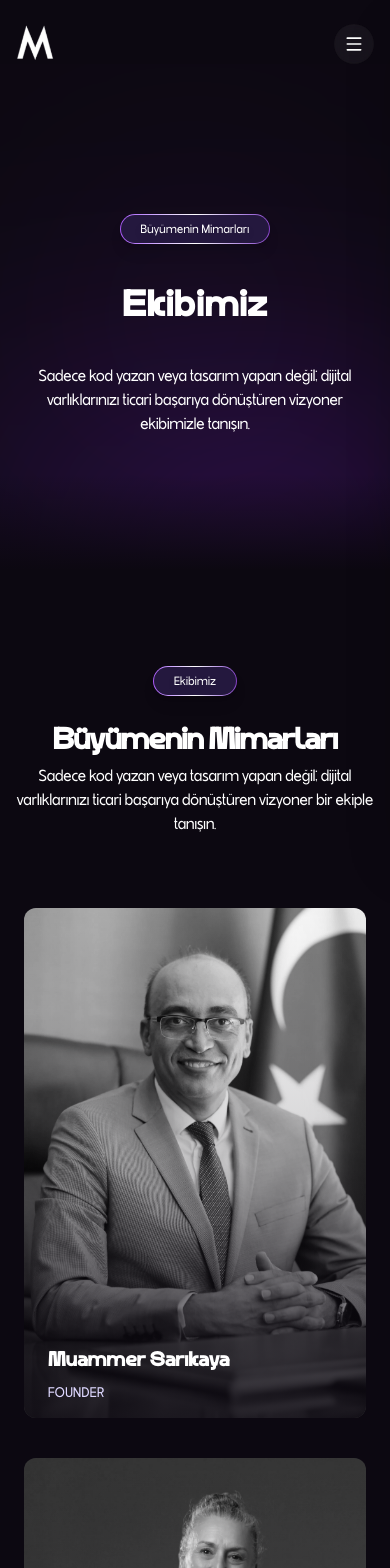
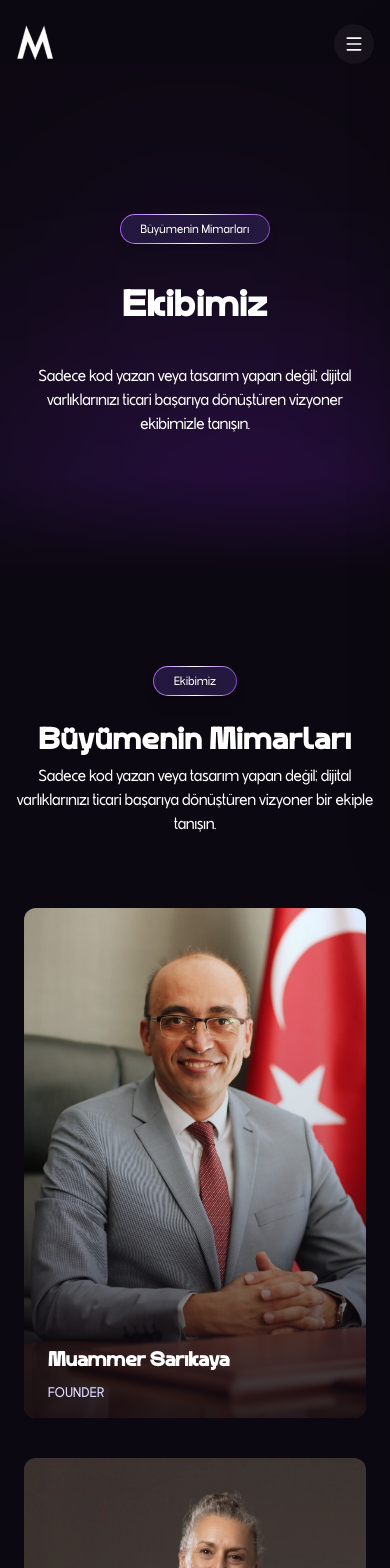
Before and after one commit to medusamedya/medusa-global-web-v2, a Next.js app: page /team in a window 390 px wide. Shown: the top 1568 px of the page. Built offline with nearby package versions, Linux system fonts and the light colour scheme.

Commit message:
Resimdeki grayscale kaldırıldı

```diff
--- a/src/app/about/components/Team.tsx
+++ b/src/app/about/components/Team.tsx
@@ -167,7 +167,7 @@ export default function Team() {
         >
           <Badge text="Ekibimiz" className="mb-8" />
 
-          <h2 className="font-heading text-3xl md:text-5xl font-extrabold text-white tracking-tight">
+          <h2 className="font-heading text-3xl md:text-5xl font-extrabold text-white tracking-wide">
             Büyümenin{" "}
 
               Mimarları
@@ -201,11 +201,11 @@ export default function Team() {
                     <img
                       src={member.image}
                       alt={member.name}
-                      className="w-full h-full object-cover filter grayscale group-hover:grayscale-0 scale-100 group-hover:scale-105 transition-all duration-700 ease-[cubic-bezier(0.25,1,0.5,1)]"
+                      className="w-full h-full object-cover filter lg:grayscale group-hover:grayscale-0 scale-100 group-hover:scale-105 transition-all duration-700 ease-[cubic-bezier(0.25,1,0.5,1)]"
                     />
 
                     {/* Resim Üzeri Karartma (Yeni Renk: Surface-1 ile uyumlu geçiş) */}
-                    <div className="absolute inset-0 bg-gradient-to-t from-medusa-surface-1 via-medusa-surface-1/20 to-transparent opacity-80" />
+                    <div className="absolute inset-0 bg-gradient-to-t from-medusa-surface-1 via-medusa-surface-1/20 to-transparent opacity-80 " />
 
                     <div className="absolute bottom-0 left-0 w-full p-6 translate-y-2 group-hover:translate-y-0 transition-transform duration-500">
                       <h3 className="font-heading text-xl font-bold text-white mb-1">
--- a/src/app/components/home/Testimonials.tsx
+++ b/src/app/components/home/Testimonials.tsx
@@ -112,7 +112,7 @@ export default function Testimonials() {
                       <div className="relative z-10 h-full rounded-[calc(1.5rem-1px)] bg-gradient-to-br from-[#1a1726] to-[#241c33] p-4 md:p-8 flex flex-col gap-6 shadow-[inset_0_1px_2px_rgba(255,255,255,0.05)]">
 
                         {/* Profil Bilgileri */}
-                        <div className="flex items-center space-x-4 mb-0 md:mb-16">
+                        <div className="flex items-center space-x-4 mb-0 md:mb-12">
                           <div className="w-14 h-14 rounded-2xl bg-gradient-to-br from-[#853ec7] to-[#3D0A6B] flex items-center justify-center border border-white/20 shrink-0 shadow-lg">
                             <span className="font-heading text-xl text-white font-bold tracking-wider">
                               {testimonial.initials}
```
